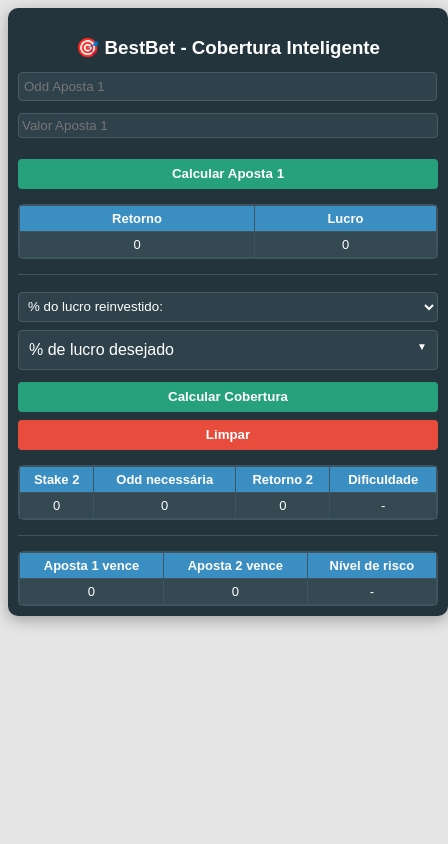
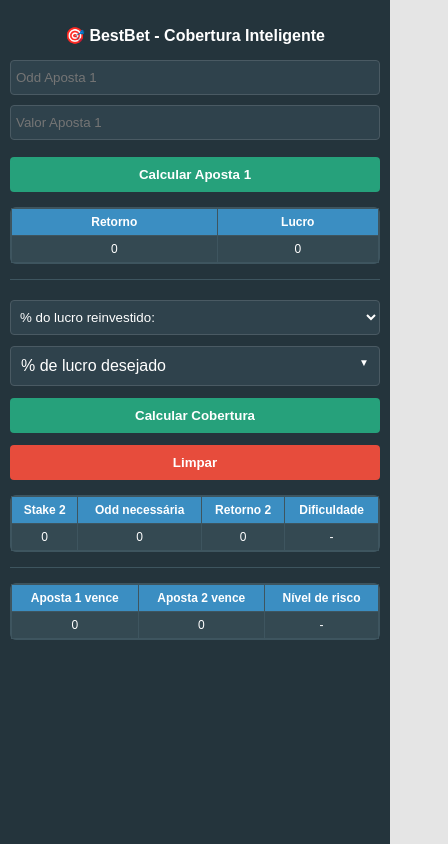
Before and after one commit to Glaydmar84/BestBet, a plain HTML site: page index.html in a window 390 px wide. Shown: the whole page, 448 px wide, since content can reach past the window. Drawn offline with Linux system fonts and the light colour scheme; files that its build step writes are made by us from their sources; files whose address does not match are found by name.

Commit message:
Refactor CSS for responsive design and layout enhancements
Updated styles for responsiveness and improved layout.

```diff
--- a/style.css
+++ b/style.css
@@ -1,16 +1,28 @@
-body {
+html, body {
+    height: 100%;
+    margin: 0;
     font-family: Arial, sans-serif;
     background: #e5e5e5;
 }
 
+/* Centralização opcional */
+body {
+    display: flex;
+    justify-content: center;
+    align-items: center;
+}
+
+/* Container responsivo */
 .container {
-    width: 420px;
-    margin: auto;
-    padding: 10px;
+    width: 100%;
+    max-width: 600px;
+    padding: 15px;
     background: #24343c;
     border-radius: 10px;
     box-shadow: 0px 4px 15px rgba(0,0,0,0.3);
     color: #fff;
+    box-sizing: border-box;
+    min-height: 100vh;
 }
 
 h3 {
@@ -18,36 +30,24 @@
     margin-bottom: 10px;
 }
 
-#odd1{
-    padding: 5px;
-    height: 17px;
-    width: 97%;
-    margin: 3px auto;
-}
-
-#stake1{
-    padding: 3px;
-    height: 17px;
-    width: 98%;
-     margin: 9px auto;
-}
-
+/* Inputs e selects */
 input, select {
     width: 100%;
-    height: 30px;
-    margin: 2px 0;
+    height: 35px;
+    margin: 5px 0;
     padding: 5px;
     border: 1px solid #4a5a63;
     border-radius: 4px;
     background: #2f424c;
     color: #fff;
+    box-sizing: border-box;
 }
 
+/* Botões */
 button {
-    margin: 8px auto; /* 🔥 centraliza */
-    display: block;    /* 🔥 necessário pra centralizar */
+    display: block;
     width: 100%;
-    height: 30px;
+    height: 35px;
     margin-top: 12px;
     background: #26a17b;
     color: white;
@@ -63,64 +63,59 @@
 
 .btn-clear {
     background: #e74c3c;
-    margin-top: 8px;
 }
 
 .btn-clear:hover {
     background: #c0392b;
 }
 
+/* Boxes */
 .box {
-
     margin-top: 15px;
     background: #2f424c;
     border-radius: 6px;
     border: 1px solid #3e555f;
 }
 
+/* Separador */
 hr {
     border: none;
     border-top: 1px solid #3e555f;
     margin: 15px 0;
 }
 
-/* TABELA */
+/* Tabela */
 table {
     width: 100%;
     border-collapse: collapse;
     font-size: 13px;
 }
 
-/* Cabeçalho */
 th {
     background: #3b8ec2;
     color: #fff;
-    padding: 5px;
+    padding: 6px;
     border: 1px solid #3e555f;
 }
 
-/* Células */
 td {
-    padding: 5px;
-    border: 1px solid #3e555f; /* 🔥 AQUI ESTÁ A LINHA */
+    padding: 6px;
+    border: 1px solid #3e555f;
 }
 
-/* Linhas alternadas */
 tr:nth-child(even) td {
     background: #344952;
 }
 
-/* Hover */
 tr:hover td {
     background: #3d5661;
 }
 
-/* Centralizar (opcional mas recomendado) */
 th, td {
     text-align: center;
 }
 
-/* SELECT CUSTOM */
+/* Select custom */
 .custom-select {
     position: relative;
     width: 100%;
@@ -165,6 +160,23 @@
     display: block;
 }
 
+/* Cores */
 .green { color: #2ecc71; }
 .yellow { color: #f1c40f; }
 .red { color: #e74c3c; }
+
+/* Responsividade extra */
+@media (max-width: 480px) {
+    .container {
+        padding: 10px;
+        border-radius: 0;
+    }
+
+    h3 {
+        font-size: 16px;
+    }
+
+    table {
+        font-size: 12px;
+    }
+}
```
